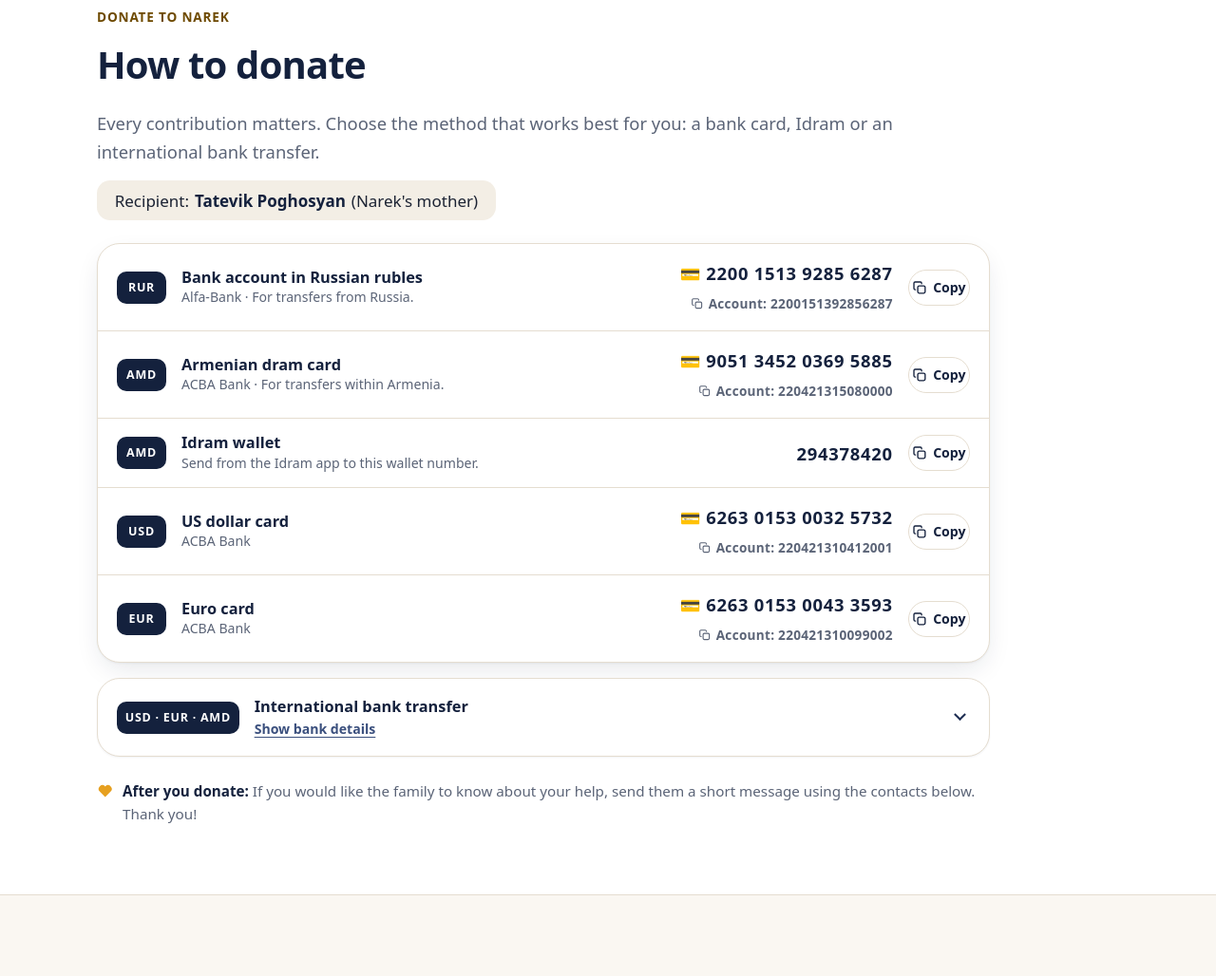
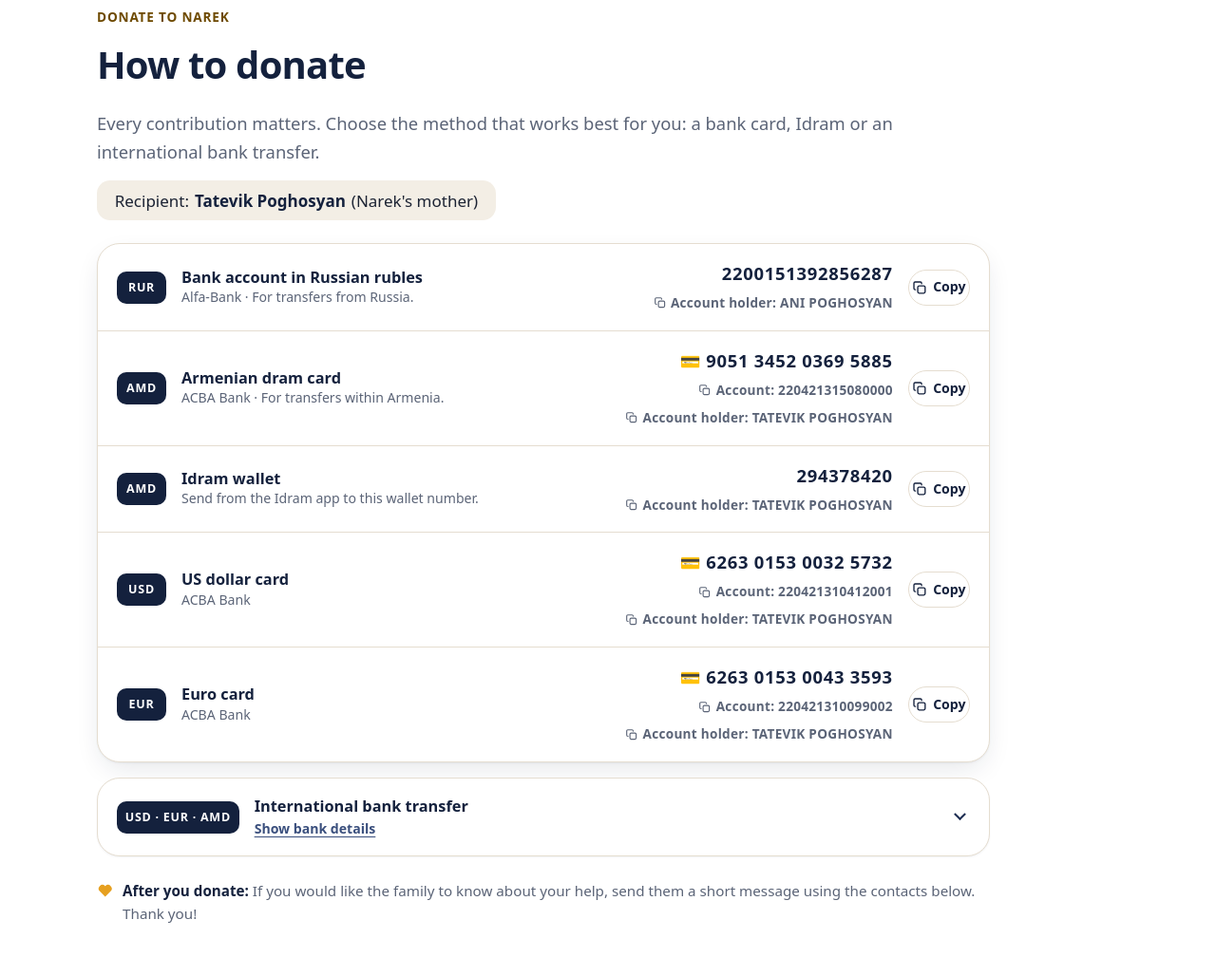
Before and after one commit to Aghas-Mh/Narek, an Eleventy site: page src/campaign.njk in a window 1280 px wide. Shown: the part 1062-2090 px from the top of the page at 95% size. Built offline with nearby package versions, Linux system fonts and the light colour scheme; Eleventy itself is replaced by a stand-in of ours; files that its build step writes are made by us from their sources.

Commit message:
fix: update payment details to include beneficiaries and enhance account information

```diff
--- a/src/_data/campaign.json
+++ b/src/_data/campaign.json
@@ -31,11 +31,11 @@
   },
 
   "payments": [
-    { "id": "rub", "type": "card", "currency": "RUR", "number": "2200151392856287", "accountNumber": "2200151392856287", "bank": "Alfa-Bank" },
-    { "id": "amd", "type": "card", "currency": "AMD", "number": "9051345203695885", "accountNumber": "220421315080000", "bank": "ACBA Bank" },
-    { "id": "idram", "type": "wallet", "currency": "AMD", "number": "294378420" },
-    { "id": "usd", "type": "card", "currency": "USD", "number": "6263015300325732", "accountNumber": "220421310412001", "bank": "ACBA Bank" },
-    { "id": "eur", "type": "card", "currency": "EUR", "number": "6263015300433593", "accountNumber": "220421310099002", "bank": "ACBA Bank" },
+    { "id": "rub", "type": "account", "currency": "RUR", "number": "2200151392856287", "bank": "Alfa-Bank", "beneficiary": "ANI POGHOSYAN" },
+    { "id": "amd", "type": "card", "currency": "AMD", "number": "9051345203695885", "accountNumber": "220421315080000", "bank": "ACBA Bank", "beneficiary": "TATEVIK POGHOSYAN" },
+    { "id": "idram", "type": "wallet", "currency": "AMD", "number": "294378420", "beneficiary": "TATEVIK POGHOSYAN" },
+    { "id": "usd", "type": "card", "currency": "USD", "number": "6263015300325732", "accountNumber": "220421310412001", "bank": "ACBA Bank", "beneficiary": "TATEVIK POGHOSYAN" },
+    { "id": "eur", "type": "card", "currency": "EUR", "number": "6263015300433593", "accountNumber": "220421310099002", "bank": "ACBA Bank", "beneficiary": "TATEVIK POGHOSYAN" },
     {
       "id": "swift",
       "type": "swift",
--- a/src/_data/i18n/en.json
+++ b/src/_data/i18n/en.json
@@ -131,6 +131,7 @@
     "cardNumber": "Card number",
     "walletNumber": "Wallet number",
     "account": "Account:",
+    "beneficiary": "Account holder:",
     "bank": "Bank",
     "copy": "Copy",
     "copied": "Copied",
--- a/src/_data/i18n/hy.json
+++ b/src/_data/i18n/hy.json
@@ -131,6 +131,7 @@
     "cardNumber": "Քարտի համար",
     "walletNumber": "Դրամապանակի համար",
     "account": "Հաշիվ՝",
+    "beneficiary": "Հաշվետեր՝",
     "bank": "Բանկ",
     "copy": "Պատճենել",
     "copied": "Պատճենված է",
--- a/src/_data/i18n/ru.json
+++ b/src/_data/i18n/ru.json
@@ -131,6 +131,7 @@
     "cardNumber": "Номер карты",
     "walletNumber": "Номер кошелька",
     "account": "Счет:",
+    "beneficiary": "Получатель:",
     "bank": "Банк",
     "copy": "Копировать",
     "copied": "Скопировано",
--- a/src/_includes/sections/donate.njk
+++ b/src/_includes/sections/donate.njk
@@ -32,7 +32,7 @@
           </p>
         </div>
         <div class="pay-row__account">
-          <span class="pay-row__number" aria-label="{{ t.donate.cardNumber if m.type == 'card' else t.donate.walletNumber }}">
+          <span class="pay-row__number" aria-label="{{ t.donate.cardNumber if m.type == 'card' else (t.donate.account | replace(':', '') | replace('՝', '') if m.type == 'account' else t.donate.walletNumber) }}">
             {%- if m.type == "card" %}<span class="pay-row__emoji" aria-hidden="true">💳</span> {% endif -%}
             {{ (m.number | groupDigits) if m.type == "card" else m.number }}
           </span>
@@ -44,6 +44,16 @@
             data-done="{{ t.donate.copied }}: {{ m.accountNumber }}"
             data-fail="{{ t.donate.copyFailed }}">
             {{ icon("copy") }}<span data-label>{{ t.donate.account }} {{ m.accountNumber }}</span>
+          </button>
+          {% endif %}
+
+          {#- Account holder, when it differs from the main recipient (e.g. the rouble account) -#}
+          {% if m.beneficiary is defined and not (m.beneficiary | isTodo) %}
+          <button class="pay-row__account_number" type="button"
+            data-copy="{{ m.beneficiary }}"
+            data-done="{{ t.donate.copied }}: {{ m.beneficiary }}"
+            data-fail="{{ t.donate.copyFailed }}">
+            {{ icon("copy") }}<span data-label>{{ t.donate.beneficiary }} {{ m.beneficiary }}</span>
           </button>
           {% endif %}
         </div>
--- a/to_be_added.txt
+++ b/to_be_added.txt
@@ -1,8 +1,5 @@
-Mnacacy - TATEVIK POGHOSYAN
+Others - TATEVIK POGHOSYAN
 Alfa - ANI POGHOSYAN
-"beneficiary": "TODO: Tatevik's name exactly as ACBA writes it on her account (e.g. TATEVIK POGHOSYAN — check the spelling in the acba digital app)",
-"accountUsd": "TODO: 16-digit number of her ACBA US-dollar account (acba digital app → account → details; not the card number)",
-"accountEur": "TODO: 16-digit number of her ACBA euro account (acba digital app → account → details; not the card number)",
 "intermediaryUsd": "TODO: ask ACBA which USD correspondent to give (its website lists TBC Bank, TBCBGE22, and Bank of Georgia, BAGAGE22) — or delete this line",
 "faq": {
     "items": [
```
